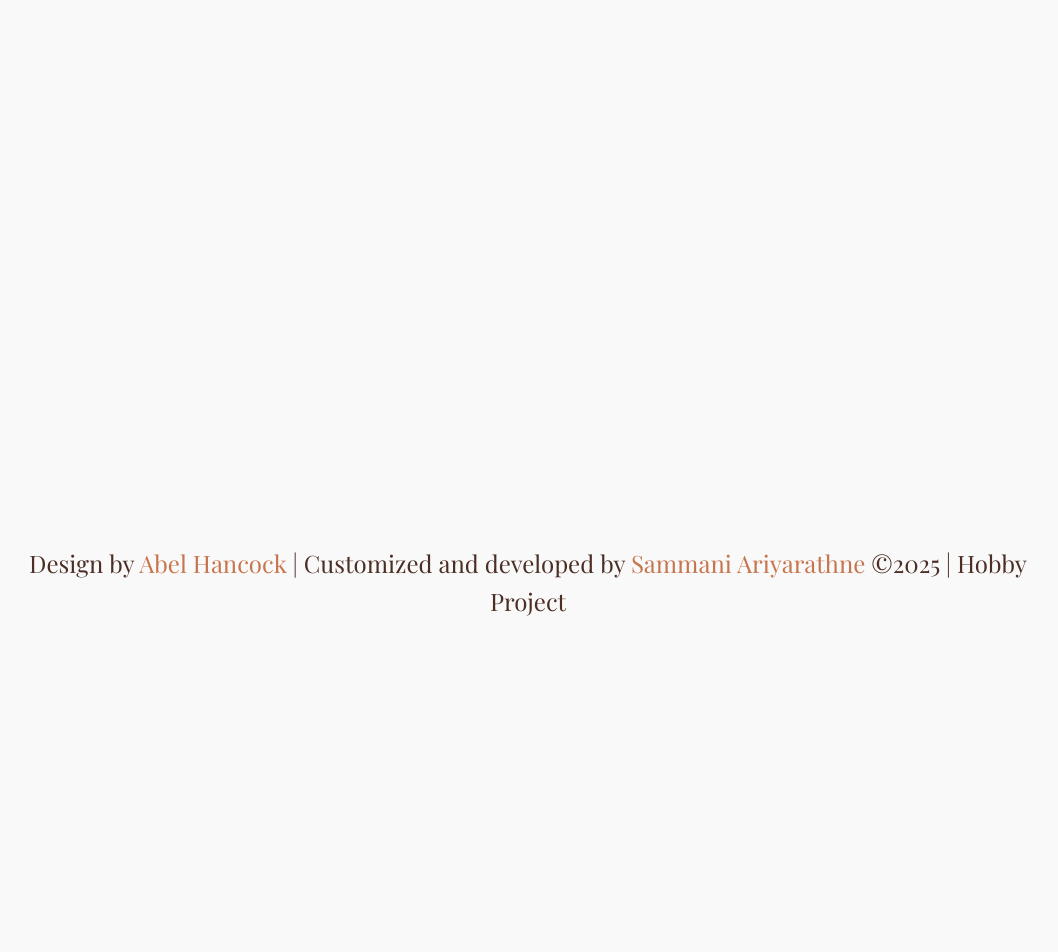
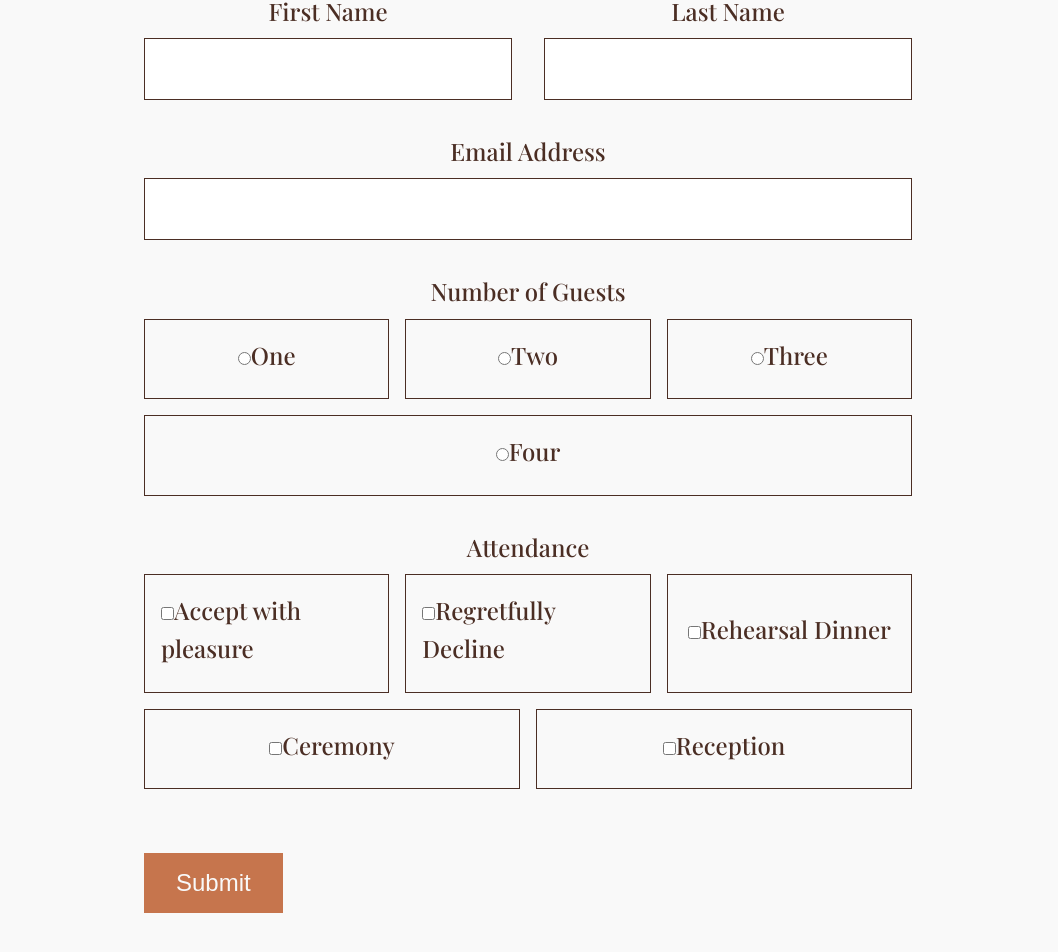
Before and after one commit to SammaniAri/wedding-website, a React (Vite) app: page / in a window 1280 px wide. Shown: the part 9570-10522 px from the top of the page, without its empty margins (112-1170 px from the left). Before the commit the page ends 10254 px from the top, so only its background shows below. Built offline with nearby package versions, Linux system fonts and the light colour scheme; a web font is replaced by a local one.

Commit message:
RSVP section rough structure

```diff
--- a/src/components/Rsvp.jsx
+++ b/src/components/Rsvp.jsx
@@ -1,12 +1,104 @@
-import React from 'react'
+/** @format */
+
+import React from "react";
+
+const guestOptions = ["One", "Two", "Three", "Four"];
+const attendanceOptions = [
+  "Accept with pleasure",
+  "Regretfully Decline",
+  "Rehearsal Dinner",
+  "Ceremony",
+  "Reception",
+];
 
 const Rsvp = () => {
-	return (
-    <div
-      id="rsvp"
-      className="section"
-    ></div>
+  return (
+    <div id="rsvp">
+      <div className="container">
+        <p className="rsvp-title">RSVP</p>
+        <p>
+          Phasellus accumsan neque viverra ut sem aliquam purus rhoncus, morbi.
+          Ut in eget leo dui nunc. Tortor viverra magna dignissim sit. Libero eu
+          euismod risus, mauris etiam ut morbi amet in. Tortor duis dignissim
+          adipiscing sem.
+        </p>
+        <form className="form">
+          <div className="form-inner">
+            <div className="name-row">
+              <div className="field">
+                <label htmlFor="firstName">First Name</label>
+                <input
+                  type="text"
+                  id="firstName"
+                  className="name-input-box"
+                />
+              </div>
+              <div className="field">
+                <label htmlFor="lastName">Last Name</label>
+                <input
+                  type="text"
+                  id="lastName"
+                  className="name-input-box"
+                />
+              </div>
+            </div>
+
+            <div className="field">
+              <label htmlFor="email">Email Address</label>
+              <input
+                type="email"
+                id="email"
+                className="email-input-box"
+              />
+            </div>
+
+            <div className="field">
+              <label>Number of Guests</label>
+              <div className="radio-row">
+                {guestOptions.map((label) => (
+                  <div
+                    className="radio-input-container"
+                    key={label}
+                  >
+                    <label>
+                      <input
+                        type="radio"
+                        name="guests"
+                        value={label}
+                      />
+                      {label}
+                    </label>
+                  </div>
+                ))}
+              </div>
+            </div>
+
+            <div className="field">
+              <label>Attendance</label>
+              <div className="checkbox-row">
+                {attendanceOptions.map((label) => (
+                  <div
+                    className="attendance-checkbox-container"
+                    key={label}
+                  >
+                    <label>
+                      <input
+                        type="checkbox"
+                        value={label}
+                      />
+                      {label}
+                    </label>
+                  </div>
+                ))}
+              </div>
+            </div>
+
+            <button type="submit">Submit</button>
+          </div>
+        </form>
+      </div>
+    </div>
   );
-}
+};
 
-export default Rsvp
+export default Rsvp;
--- a/src/index.css
+++ b/src/index.css
@@ -369,3 +369,87 @@ padding: 0.5rem;
 .footer-container span{
   color: var(--color-accent);
 }
+
+/* RSVP section Styles */
+#rsvp {
+  padding: 8rem;
+  font-size: 1.5rem;
+}
+.container {
+  display: flex;
+  flex-direction: column;
+  width: 75%;
+  margin: 0 auto;
+}
+.rsvp-title {
+  font-weight: 400;
+  font-size: 4rem;
+  padding: 2rem 0;
+  text-align: center;
+}
+.form {
+  width: 100%;
+  padding: 4rem 0;
+}
+.form-inner {
+  max-width: 800px;
+  margin: 0 auto;
+  text-align: left;
+}
+label {
+  text-align: left;
+  font-size: 1.5rem;
+  font-weight: 500;
+  margin-bottom: 0.5rem;
+  display: block;
+}
+.field {
+  display: flex;
+  flex-direction: column;
+  align-items: flex-start;
+  width: 100%;
+  margin-bottom: 2rem;
+}
+input[type="text"],
+input[type="email"] {
+  width: 100%;
+  padding: 1rem;
+  font-size: 1.5rem;
+  border: 1px solid var(--color-text);
+  box-sizing: border-box;
+}
+.name-row {
+  display: flex;
+  gap: 2rem;
+}
+.name-row .field {
+  flex: 1;
+}
+.radio-row,
+.checkbox-row {
+  display: flex;
+  gap: 1rem;
+  flex-wrap: wrap;
+  width: 100%;
+}
+.radio-input-container,
+.attendance-checkbox-container {
+  flex: 1;
+  min-width: 200px;
+  padding: 1rem;
+  border: 1px solid var(--color-text);
+  display: flex;
+  align-items: center;
+}
+button[type="submit"] {
+  padding: 1rem 2rem;
+  font-size: 1.5rem;
+  background-color: var(--color-accent);
+  color: var(--color-background);
+  border: none;
+  cursor: pointer;
+  margin-top: 2rem;
+}
+button[type="submit"]:hover {
+  background-color: var(--color-text);
+}
```
